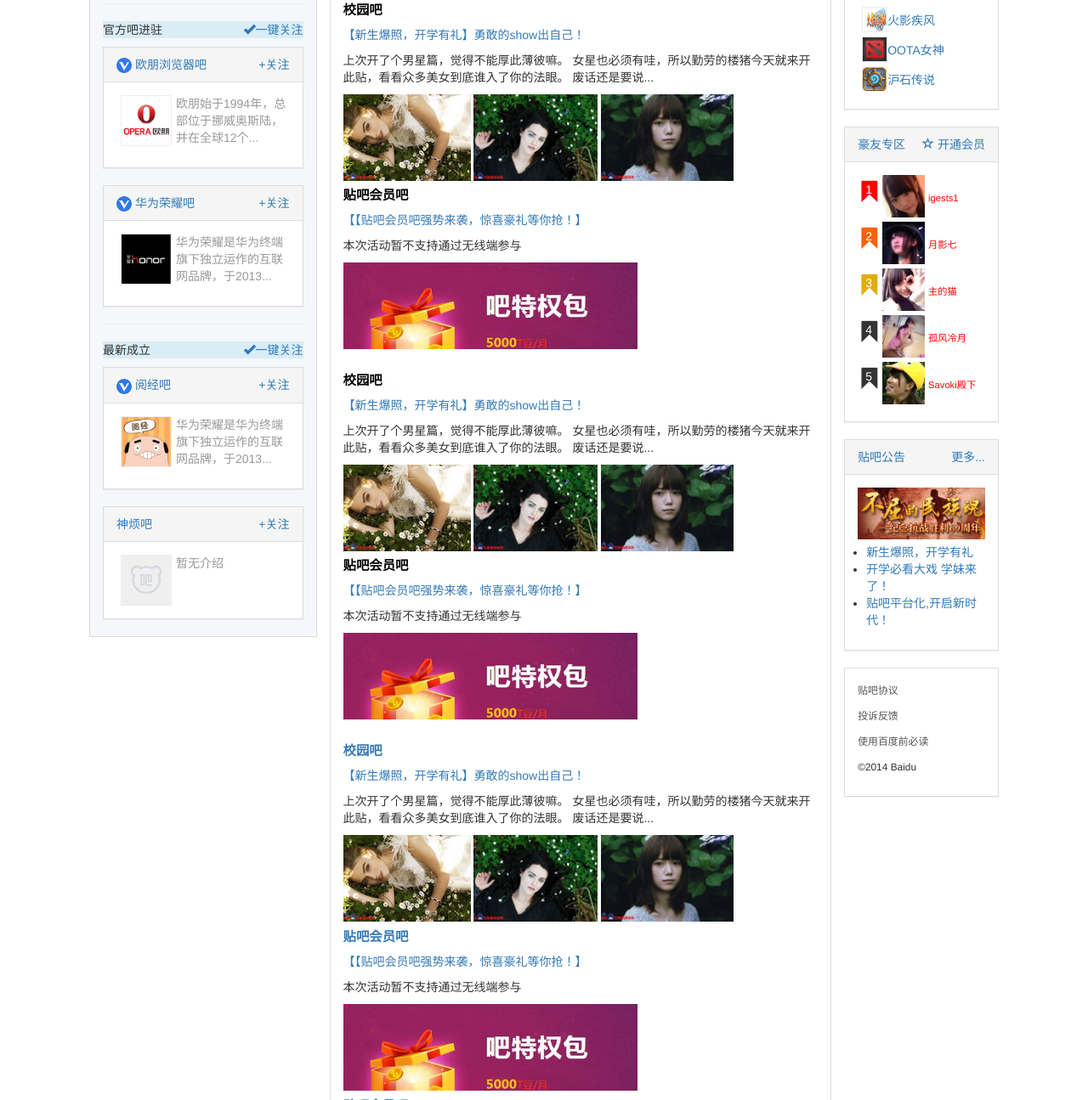
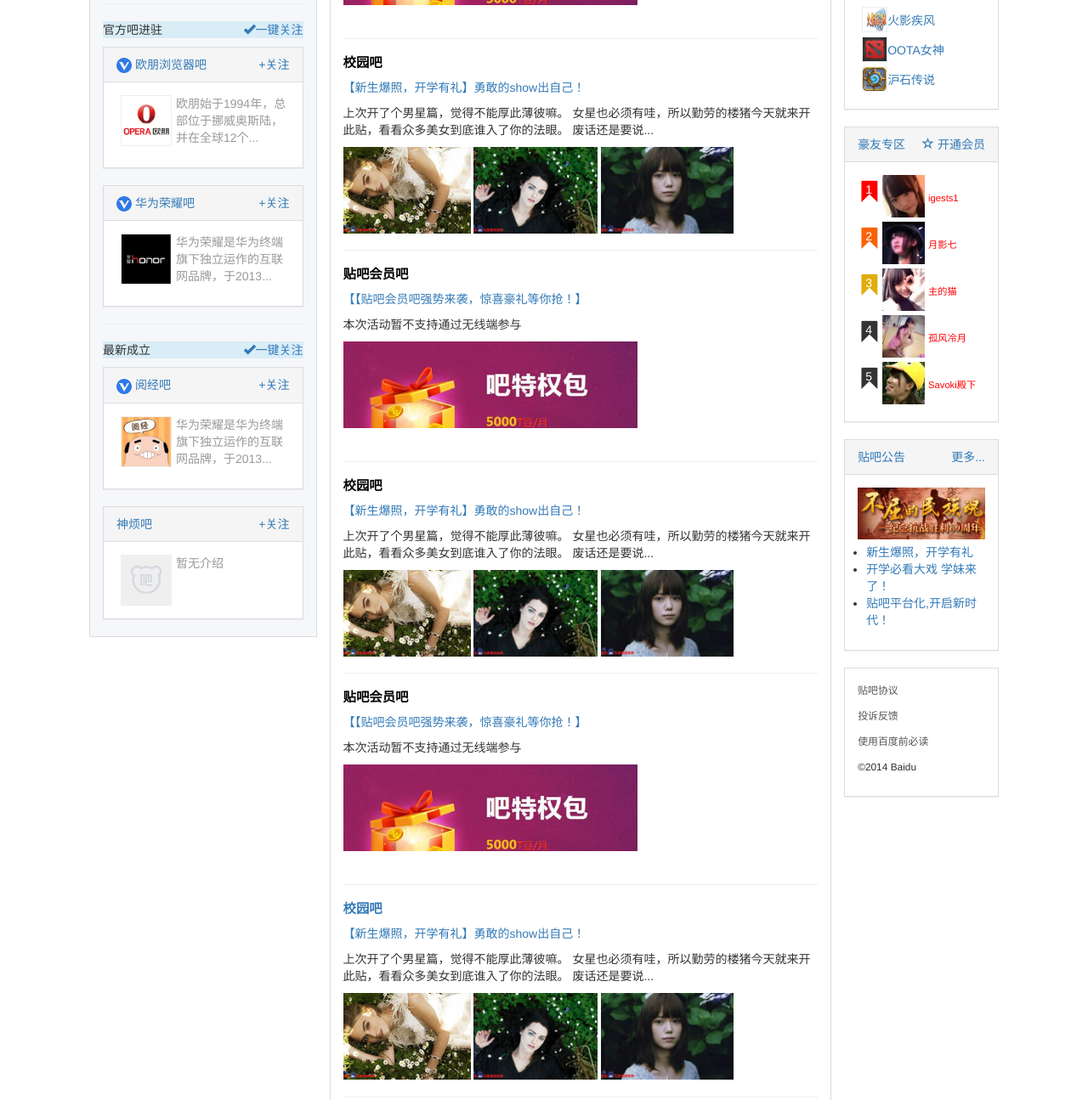
Before and after one commit to wayou/tbindex-refacter, a website: page app/index.html in a window 1280 px wide. Shown: the part 1086-2381 px from the top of the page at 85% size. Drawn offline with nearby package versions, Linux system fonts and the light colour scheme.

Commit message:
add separator

```diff
--- a/app/index.html
+++ b/app/index.html
@@ -268,6 +268,7 @@
                                             <img src="images/hot_content_img3.jpg" alt="">
                                             </p>
                                         </div>
+                                        <hr>
                                         <div class="hot-content-item sample-hot-content-2">
                                             <h4 class="bar-title"> <a href="#">贴吧会员吧</a> </h4>
                                             <p class="post-title"> <a href="#">【【贴吧会员吧强势来袭，惊喜豪礼等你抢！】</a> </p>
@@ -276,6 +277,7 @@
                                             <img src="images/hot_content_img4.jpg" alt="">
                                             </p>
                                         </div>
+                                        <hr>
                                         <div class="hot-content-item">
                                             <h4 class="bar-title"> <a href="#">校园吧</a> </h4>
                                             <p class="post-title"> <a href="#">【新生爆照，开学有礼】勇敢的show出自己！</a> </p>
@@ -286,7 +288,8 @@
                                             <img src="images/hot_content_img3.jpg" alt="">
                                             </p>
                                         </div>
-                                         <div class="hot-content-item" >
+                                        <hr>
+                                        <div class="hot-content-item" >
                                             <h4 class="bar-title"> <a href="#">贴吧会员吧</a> </h4>
                                             <p class="post-title"> <a href="#">【【贴吧会员吧强势来袭，惊喜豪礼等你抢！】</a> </p>
                                             <p>本次活动暂不支持通过无线端参与</p>
@@ -294,6 +297,7 @@
                                             <img src="images/hot_content_img4.jpg" alt="">
                                             </p>
                                         </div>
+                                        <hr>
                                         <div class="hot-content-item">
                                             <h4 class="bar-title"> <a href="#">校园吧</a> </h4>
                                             <p class="post-title"> <a href="#">【新生爆照，开学有礼】勇敢的show出自己！</a> </p>
@@ -304,7 +308,8 @@
                                             <img src="images/hot_content_img3.jpg" alt="">
                                             </p>
                                         </div>
-                                         <div class="hot-content-item" >
+                                        <hr>
+                                        <div class="hot-content-item" >
                                             <h4 class="bar-title"> <a href="#">贴吧会员吧</a> </h4>
                                             <p class="post-title"> <a href="#">【【贴吧会员吧强势来袭，惊喜豪礼等你抢！】</a> </p>
                                             <p>本次活动暂不支持通过无线端参与</p>
@@ -312,6 +317,7 @@
                                             <img src="images/hot_content_img4.jpg" alt="">
                                             </p>
                                         </div>
+                                        <hr>
                                     </div>
                                 </div>
                             </div>
--- a/app/scripts/main.js
+++ b/app/scripts/main.js
@@ -13,7 +13,7 @@ $(function() {
 
             var num=Math.floor(Math.random() * (2 - 1 + 1)) + 1;
 
-            main.append($('.sample-hot-content-'+num).html());
+            main.append($('.sample-hot-content-'+num).html()+'<hr>');
             num++;
         }
     });
```
